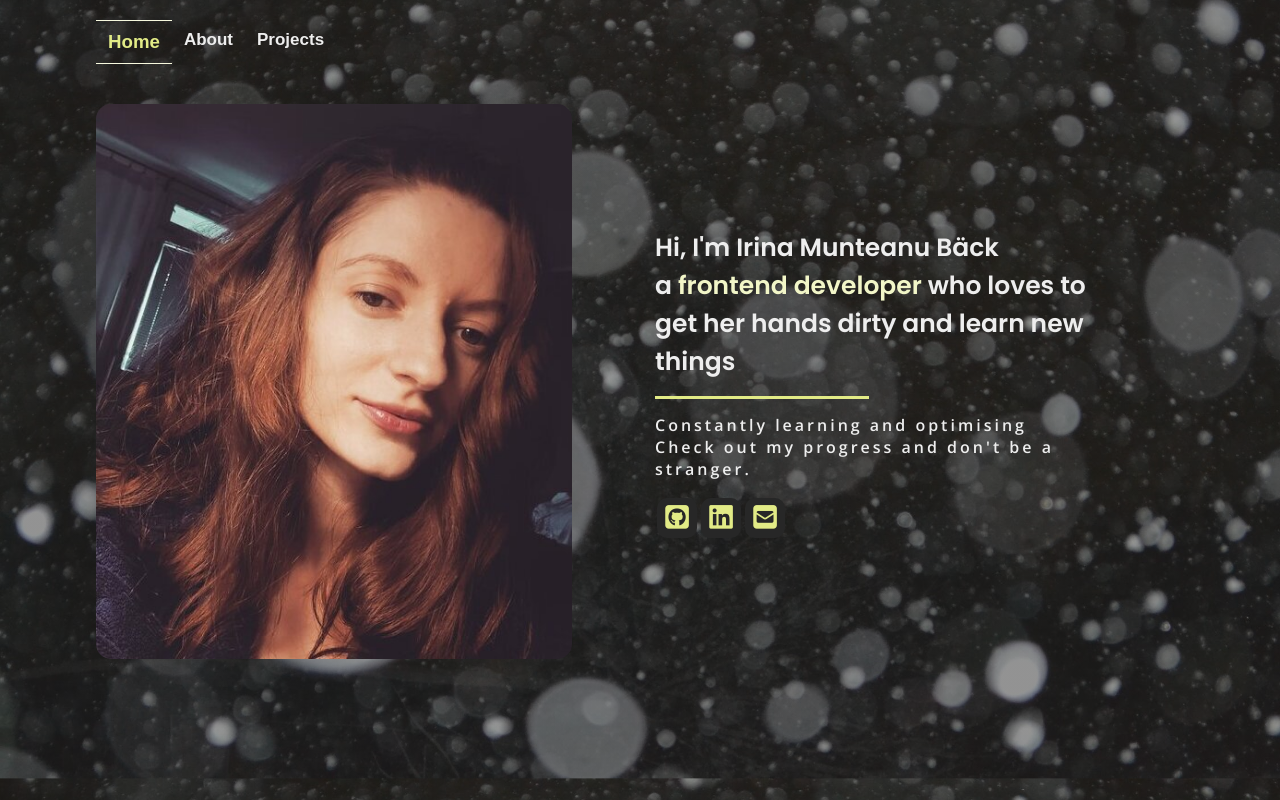
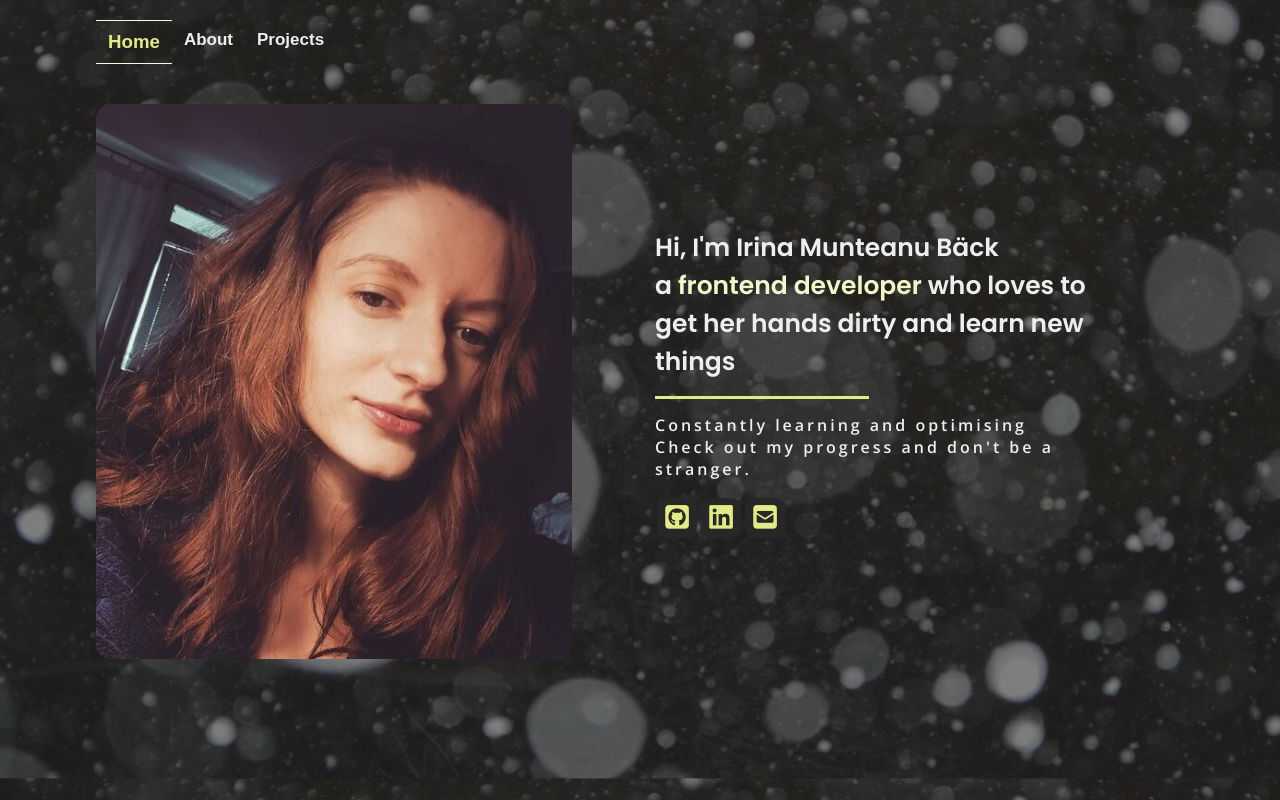
Before and after one commit to whatthefoobar/portfolio-landing-page, a plain HTML site: page index.html in a window 1280 px wide. Drawn offline with nearby package versions, Linux system fonts and the light colour scheme.

Commit message:
ok bg fiddle done

```diff
--- a/sass/_config.scss
+++ b/sass/_config.scss
@@ -1,5 +1,5 @@
 $primary-color: #272727;
-$primary-color-transparent: rgba(39, 39, 39, 0.5);
+$primary-color-transparent: rgba(39, 39, 39, 0.6);
 $secondary-color: #eee;
 $accent-color: #e2eb86;
 $accent-color--1: #b4cc4e;
```
Also changed, not shown: css/main.css.
